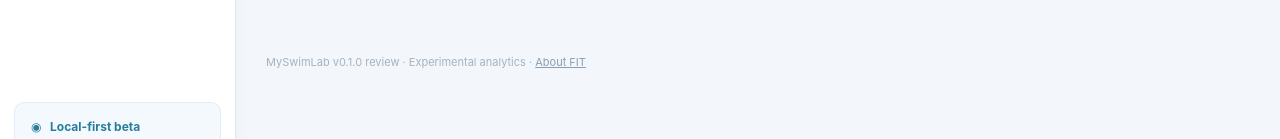
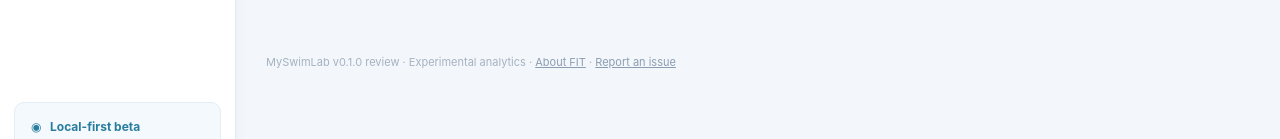
Before and after one commit to giavac/myswimlab, a website: page dist/myswimlab-standalone.html in a window 1280 px wide. Shown: the part 520-659 px from the top of the page. Drawn offline with Linux system fonts and the light colour scheme.

Commit message:
Add Report Issue link

```diff
--- a/dist/myswimlab-standalone.html
+++ b/dist/myswimlab-standalone.html
@@ -2534,7 +2534,7 @@ function layout() {
           </div>
         </header>
         <main id="main"></main>
-        <footer>MySwimLab v0.1.0 review · Experimental analytics · <a href="https://developer.garmin.com/fit/" target="_blank" rel="noopener">About FIT</a></footer>
+        <footer>MySwimLab v0.1.0 review · Experimental analytics · <a href="https://developer.garmin.com/fit/" target="_blank" rel="noopener">About FIT</a> · <a href="https://github.com/giavac/myswimlab/issues/new" target="_blank" rel="noopener">Report an issue</a></footer>
       </div>
     </div>
     <input id="fileInput" type="file" accept=".fit,application/octet-stream" multiple hidden/>
```
